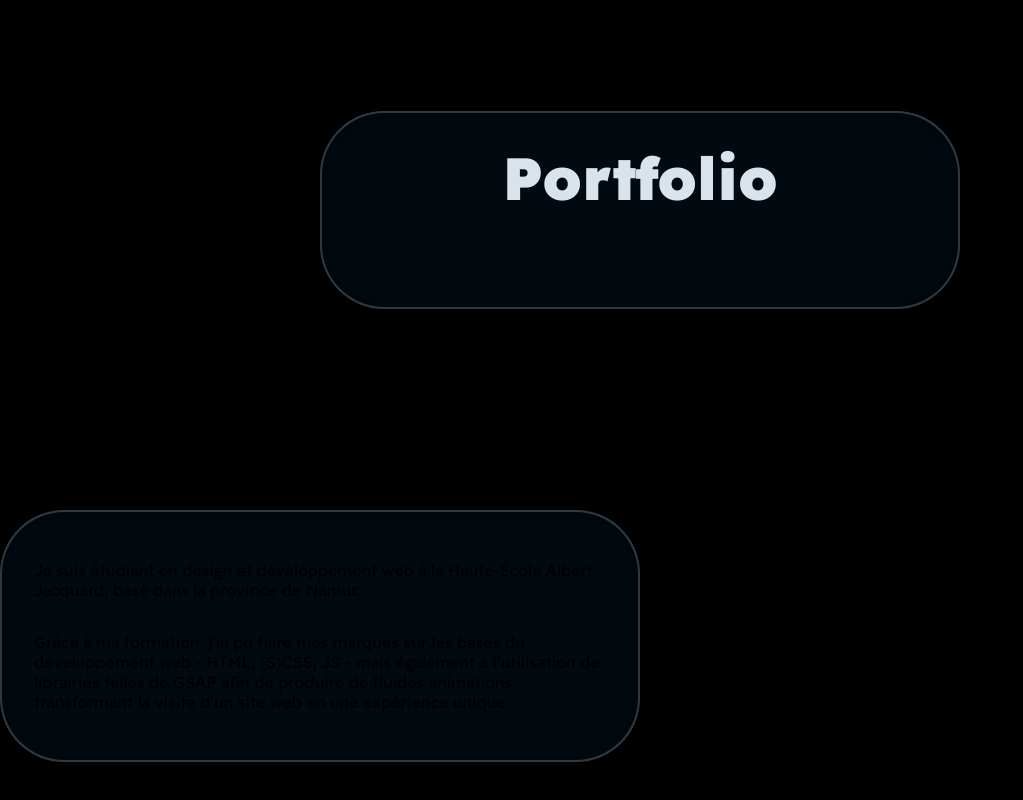
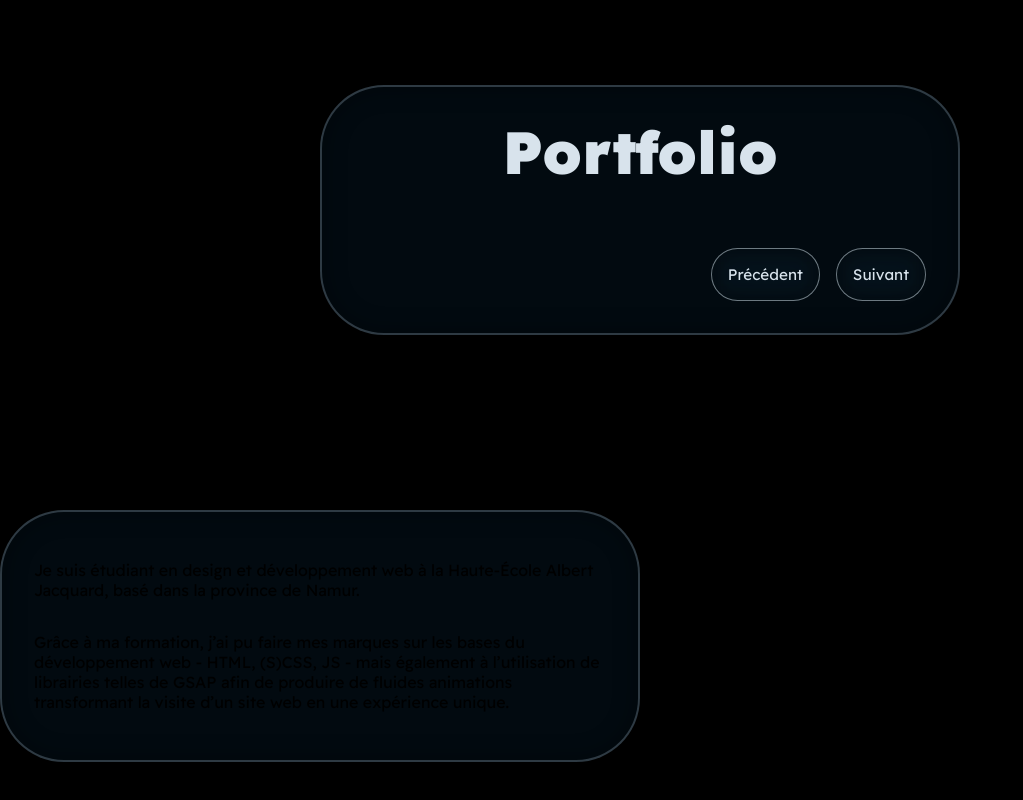
Before and after one commit to TardiGab/Portfolio25, a website: page src/index.html in a window 1280 px wide. Shown: the part 990-1790 px from the top of the page, without its empty margins (0-1023 px from the left). Drawn offline with nearby package versions, Linux system fonts and the light colour scheme; files that its build step writes are made by us from their sources.

Commit message:
Added prev and next buttons

```diff
--- a/src/index.html
+++ b/src/index.html
@@ -80,6 +80,10 @@
           <div class="work__container">
             <h2 class="work__h2">Portfolio</h2>
             <div class="work__cards"></div>
+            <div class="work__buttons">
+              <button class="work__button work__button--prev">Précédent</button>
+              <button class="work__button work__button--next">Suivant</button>
+            </div>
           </div>
         </section>
         <section
--- a/src/scripts/app.js
+++ b/src/scripts/app.js
@@ -168,6 +168,16 @@ function initializeGsap() {
         ease: "power2.inOut",
         duration: .5,
       })
+      .fromTo(".work__button", {
+        display: "none",
+        opacity: 0,
+      }, {
+        display: "flex",
+        opacity: 1,
+        ease: "power2.inOut",
+        duration: .5,
+        stagger: 0.1,
+      }, "<");
 
     // Fonction de nettoyage : sera appelée lorsque la condition de media query ne correspond plus
     return () => {
--- a/src/styles/pages/_home.scss
+++ b/src/styles/pages/_home.scss
@@ -223,6 +223,46 @@
     }
   }
 
+  &__buttons {
+    display: flex;
+    justify-content: flex-end;
+    align-items: center;
+    width: 100%;
+    // height: 100%;
+    gap: 1rem;
+
+    @media screen and (max-width: 768px) {
+      flex-direction: column;
+      gap: 0.5rem;
+      margin-top: 1rem;
+    }
+  }
+
+  &__button {
+    display: flex;
+    justify-content: center;
+    align-items: center;
+    text-decoration: none;
+    color: $text-color;
+    font-size: $nav-size;
+    transition: all 0.3s ease;
+    padding: 1rem;
+    border-radius: 32px;
+    border: 1px solid rgba(216, 227, 236, 0.50);
+    background: rgba(33, 40, 46, 0.10);
+    box-shadow: 0px 0px 20px 5px rgba(0, 0, 0, 0.25) inset;
+    backdrop-filter: blur(10px);
+
+    &:hover {
+      background: rgba(33, 40, 46, 0.75);
+    }
+
+    @media screen and (max-width: 768px) {
+      padding: 0.5rem;
+      font-size: $nav-size;
+    }
+  }
+
 }
 
 .about {
```
